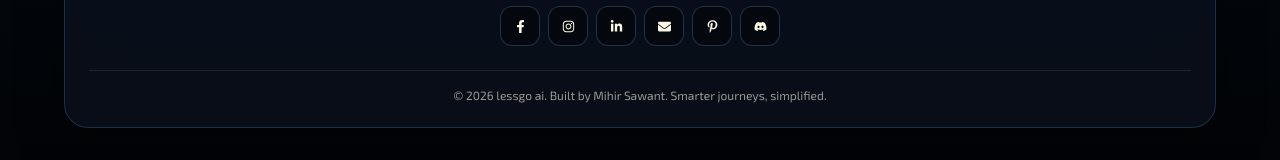
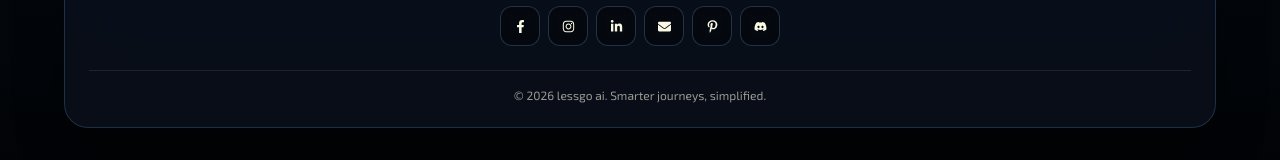
Before and after one commit to itsmierrrrr/AI-Trip-Planner, a React (Vite) app in the folder client/: page / in a window 1280 px wide. Shown: the part 3258-3418 px from the top of the page. Built offline with nearby package versions, Linux system fonts and the light colour scheme; no server answers.

Commit message:
change footer

```diff
--- a/client/src/pages/LandingPage.jsx
+++ b/client/src/pages/LandingPage.jsx
@@ -483,7 +483,7 @@ const LandingPage = () => {
           </div>
 
           <div className="mt-6 border-t border-[#5b88b2]/20 pt-4 text-center text-xs text-[#fbf9e4]/60">
-            © {new Date().getFullYear()} {env.appName}. Built by Mihir Sawant. Smarter journeys, simplified.
+            © {new Date().getFullYear()} {env.appName}. Smarter journeys, simplified.
           </div>
         </div>
       </footer>
```
